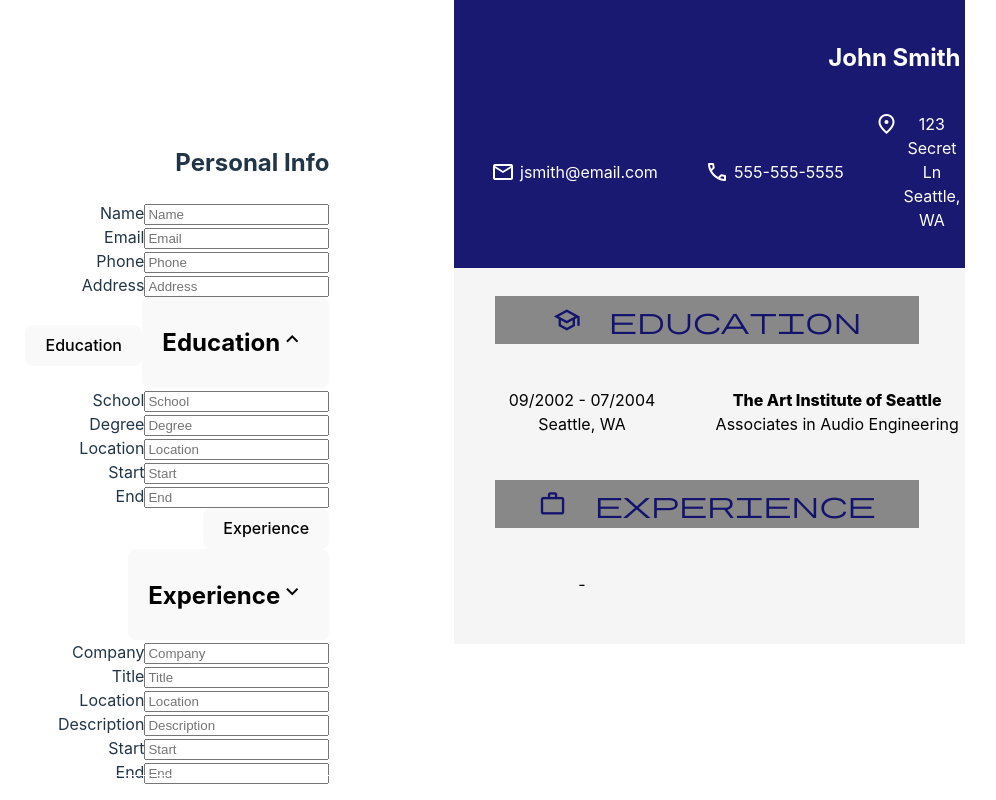
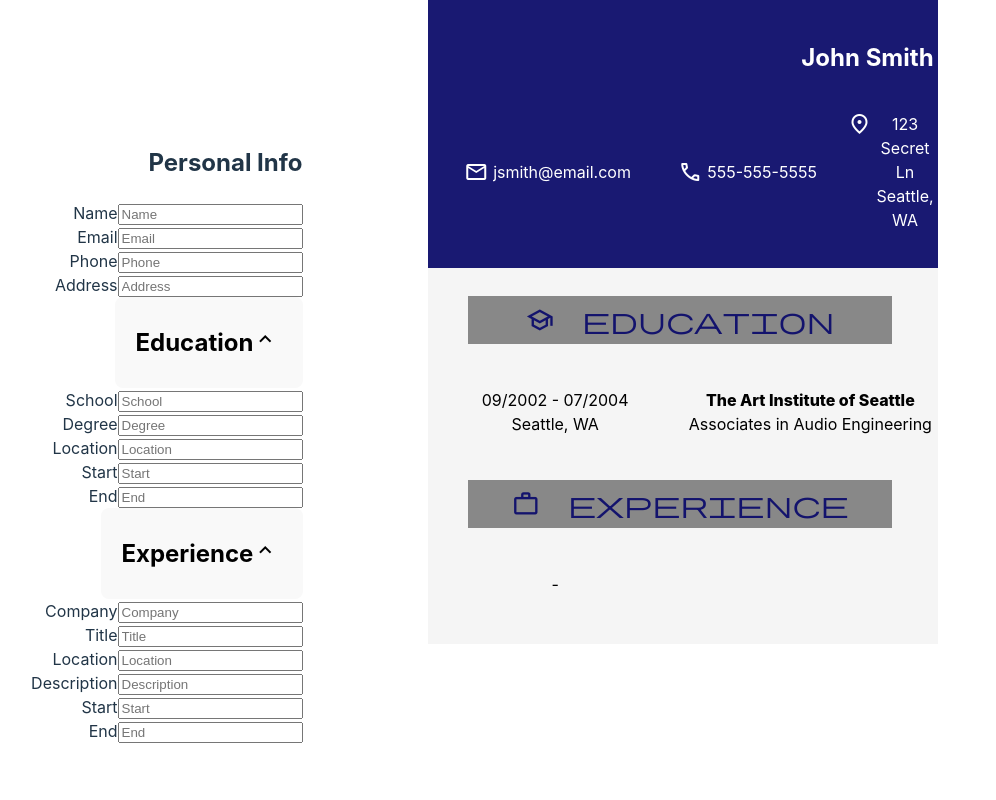
Before and after one commit to dielawn/cv-project, a React (Vite) app: page / in a window 1280 px wide. Shown: the whole page, without its empty margins (218-1214 px from the left). Built offline with nearby package versions, Linux system fonts and the light colour scheme.

Commit message:
form buttons display/hide forms for each category

```diff
--- a/src/App.css
+++ b/src/App.css
@@ -90,3 +90,9 @@ header {
 .bName {
   font-weight: 800;
 }
+.visible {
+  display: block;
+}
+.hide {
+  display: none;
+}
--- a/src/components/EducationForm.jsx
+++ b/src/components/EducationForm.jsx
@@ -1,15 +1,20 @@
 import { CreateForm } from "./CreateForm"
 import { OpenCloseBtn } from "./FrmOpClsBtn"
+import { useState } from "react"
 
 export const EducationForm = ({education, updateInfo}) => {
+    const [isFormOpen, setOpenClose] = useState(false)
+    const formInputs = ['school', 'degree', 'location', 'start', 'end']
 
-    const formInputs = ['school', 'degree', 'location', 'start', 'end']
+    const handleClick = () => {
+        setOpenClose(!isFormOpen)
+    }
 
     return (
         <div>
-            <form>
-                < OpenCloseBtn category='Education' />
-                <button><h2 className="formCategory">Education<span className="material-symbols-outlined">keyboard_arrow_up</span></h2></button>
+             <OpenCloseBtn category='Education' isFormOpen={isFormOpen} onClick={handleClick} />
+            <form className={isFormOpen ? "hide" : "visible"}>
+
                 <div id="educationDiv">
                < CreateForm category='education' data={education} inputs={formInputs} updateInfo={updateInfo}/>
                </div>
--- a/src/components/ExperienceForm.jsx
+++ b/src/components/ExperienceForm.jsx
@@ -1,20 +1,27 @@
 import { CreateForm } from "./CreateForm"
 import { OpenCloseBtn } from "./FrmOpClsBtn"
+import { useState } from "react"
+export const ExperienceForm = ({experience, updateInfo}) => {
 
-export const ExperienceForm = ({experience, updateInfo}) => {
+    const [isFormOpen, setOpenClose] = useState(false)
   const eachEx =  experience.map((ex) => {
         console.log(ex)
         return ex
     })
     console.log(eachEx)
+
+    const handleClick = () => {
+        setOpenClose(!isFormOpen)
+    }
+
     const formInputs = ['company', 'title', 'location', 'description', 'start', 'end']
 
     return (
         <div>
-            <form>
-            < OpenCloseBtn category='Experience' />
-                <button><h2 className="formCategory">Experience<span className="material-symbols-outlined">keyboard_arrow_down</span></h2></button>
-               < CreateForm category='experience' data={experience} inputs={formInputs} updateInfo={updateInfo}/>
+            <OpenCloseBtn category='Experience' isFormOpen={isFormOpen}  onClick={handleClick}/>
+            <form className={isFormOpen ? "hide" : "visible"} >
+
+                < CreateForm category='experience' data={experience} inputs={formInputs} updateInfo={updateInfo}/>
             </form>
         </div>
     )
--- a/src/components/FrmOpClsBtn.jsx
+++ b/src/components/FrmOpClsBtn.jsx
@@ -1,13 +1,14 @@
-import { useState } from "react"
 
-export const OpenCloseBtn = ({category}) => {
-    const [isOpen, setOpenClose] = useState(false)
+export const OpenCloseBtn = ({category, isOpen, onClick}) => {
 
-    const handleClick = () => {
-        setOpenClose(!isOpen)
-    }
+    let openCloseIcon = isOpen ? 'keyboard_arrow_down' : 'keyboard_arrow_up'
 
     return (
-        <button onClick={handleClick}>{category}</button>
+        <button  onClick={onClick}>
+            <h2 className="formCategory">
+                {category}
+                <span className="material-symbols-outlined">{openCloseIcon}</span>
+            </h2>
+        </button>
     )
 }
```
